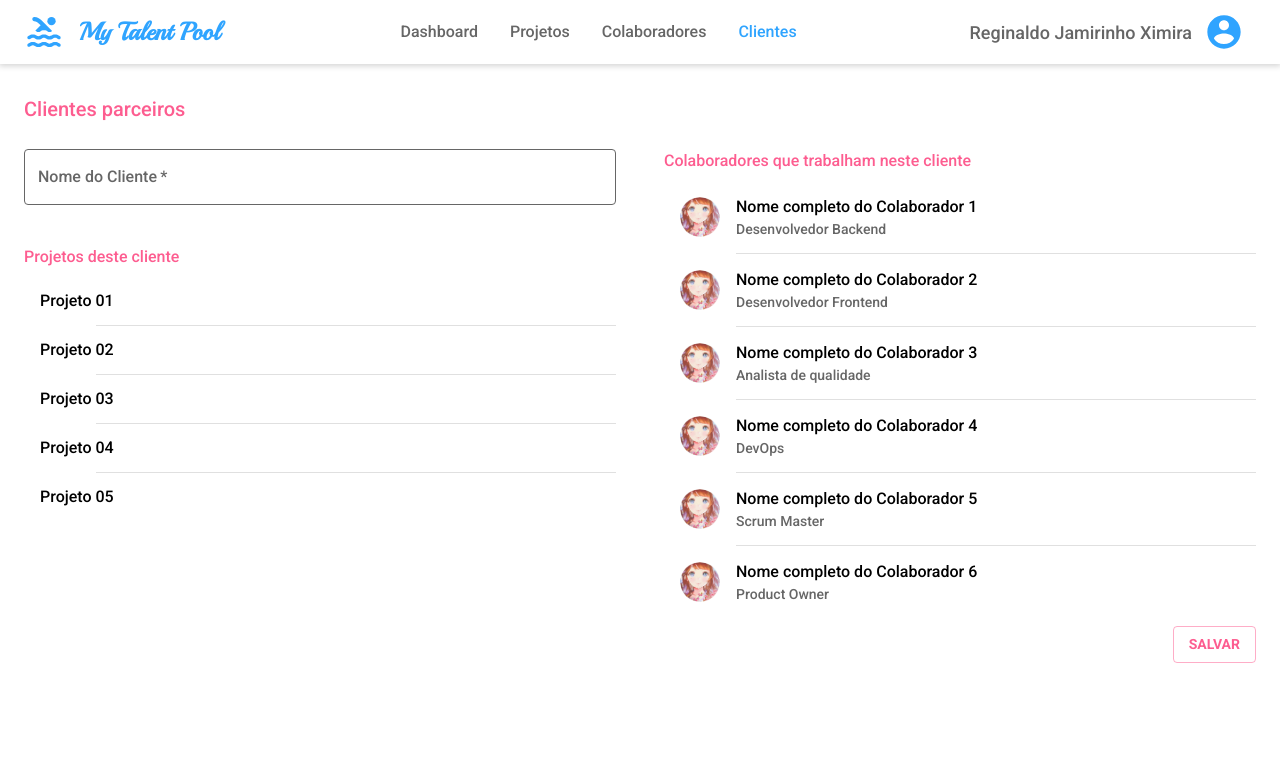
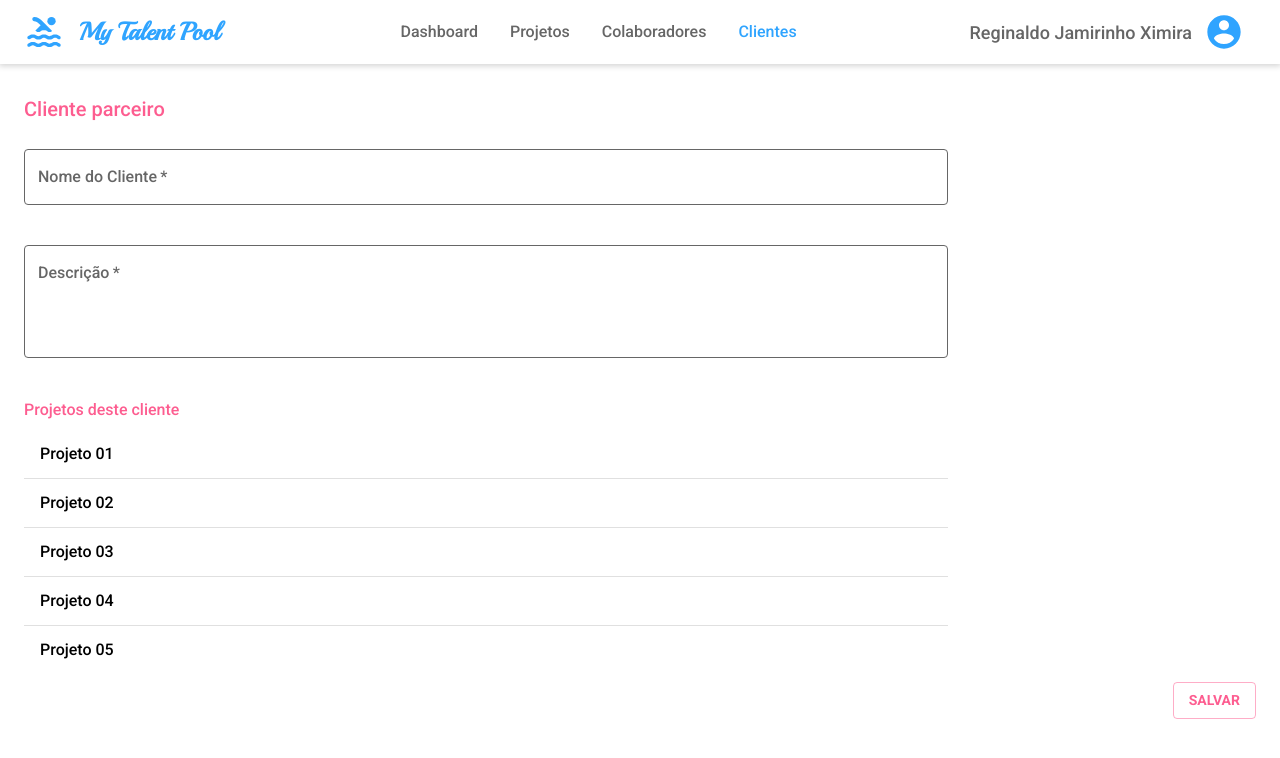
Before and after one commit to SuelenWagner/final-project, a React (Create React App) app in the folder final-project-frontend/: page /client in a window 1280 px wide. Shown: the top 758 px of the page. Built offline with nearby package versions, Linux system fonts and the light colour scheme.

Commit message:
Changing layout structure

```diff
--- a/final-project-frontend/src/pages/Client.tsx
+++ b/final-project-frontend/src/pages/Client.tsx
@@ -158,11 +158,11 @@ export default function Client() {
       <NavBar />
       <Container maxWidth="lg" className={classes.page}>
         <Typography color="secondary" className={classes.pageTitle}>
-          Clientes parceiros
+          Cliente parceiro
         </Typography>
         <form noValidate autoComplete="off" onSubmit={handleSubmit}>
-          <Grid container spacing={6}>
-            <Grid item xs={12} md={6} direction="column">
+          <Grid container item xs={12} md={9}>
+            {/*             <Grid item xs={12} md={6} direction="column"> */}
             <TextField
               onChange={(e) => setTitle(e.target.value)}
               label="Nome do Cliente"
@@ -173,37 +173,50 @@ export default function Client() {
               required
             />
 
+            <TextField
+              onChange={(e) => setDetails(e.target.value)}
+              className={classes.textfield}
+              label="Descrição"
+              placeholder="Insira aqui uma descrição sobre o cliente"
+              variant="outlined"
+              color="primary"
+              multiline
+              rows={4}
+              fullWidth
+              required
+            />
+
             <Typography color="secondary">Projetos deste cliente</Typography>
 
             <List className={classes.listEmployees}>
               <ListItem alignItems="flex-start">
                 <ListItemText primary="Projeto 01" />
               </ListItem>
-                <Divider variant="inset" component="li" />
+              <Divider variant="fullWidth" component="li" />
               <ListItem alignItems="flex-start">
                 <ListItemText primary="Projeto 02" />
               </ListItem>
-                <Divider variant="inset" component="li" />
+              <Divider variant="fullWidth" component="li" />
               <ListItem alignItems="flex-start">
                 <ListItemText primary="Projeto 03" />
               </ListItem>
-                <Divider variant="inset" component="li" />
+              <Divider variant="fullWidth" component="li" />
               <ListItem alignItems="flex-start">
                 <ListItemText primary="Projeto 04" />
               </ListItem>
-                <Divider variant="inset" component="li" />
+              <Divider variant="fullWidth" component="li" />
               <ListItem alignItems="flex-start">
                 <ListItemText primary="Projeto 05" />
               </ListItem>
             </List>
           </Grid>
 
-            <Grid item xs={12} md={6} direction="column">
+          {/*             <Grid item xs={12} md={6} direction="column">
               <Typography color="secondary">
                 Colaboradores que trabalham neste cliente
-              </Typography>
+              </Typography> */}
 
-              <List className={classes.listEmployees}>
+          {/*               <List className={classes.listEmployees}>
                 <ListItem alignItems="flex-start">
                   <ListItemAvatar>
                     <Avatar alt="Remy Sharp" src="/avatar-example.jpg" />
@@ -320,15 +333,15 @@ export default function Client() {
                     }
                   />
                 </ListItem>
-              </List>
+              </List> */}
 
           <Grid container className={classes.buttonSubmit}>
             <Button type="submit" variant="outlined" color="secondary">
               Salvar
             </Button>
           </Grid>
-            </Grid>
-          </Grid>
+          {/*           </Grid> */}
+          {/*           /</Grid> */}
         </form>
       </Container>
     </div>
--- a/final-project-frontend/src/pages/Employee.tsx
+++ b/final-project-frontend/src/pages/Employee.tsx
@@ -117,7 +117,7 @@ export default function Employee() {
       <NavBar />
       <Container maxWidth="lg" className={classes.page}>
         <Typography className={classes.pageTitle} color="secondary">
-          Colaboradores
+          Colaborador
         </Typography>
         <Grid>
           <form noValidate autoComplete="off" onSubmit={handleSubmit}>
--- a/final-project-frontend/src/pages/Project.tsx
+++ b/final-project-frontend/src/pages/Project.tsx
@@ -158,7 +158,7 @@ export default function Project() {
       <NavBar />
       <Container maxWidth="lg" className={classes.page}>
         <Typography color="secondary" className={classes.pageTitle}>
-          Projetos
+          Projeto
         </Typography>
         <form noValidate autoComplete="off" onSubmit={handleSubmit}>
           <Grid container spacing={6}>
```
Lines whose indentation alone changed are shown as unchanged.
